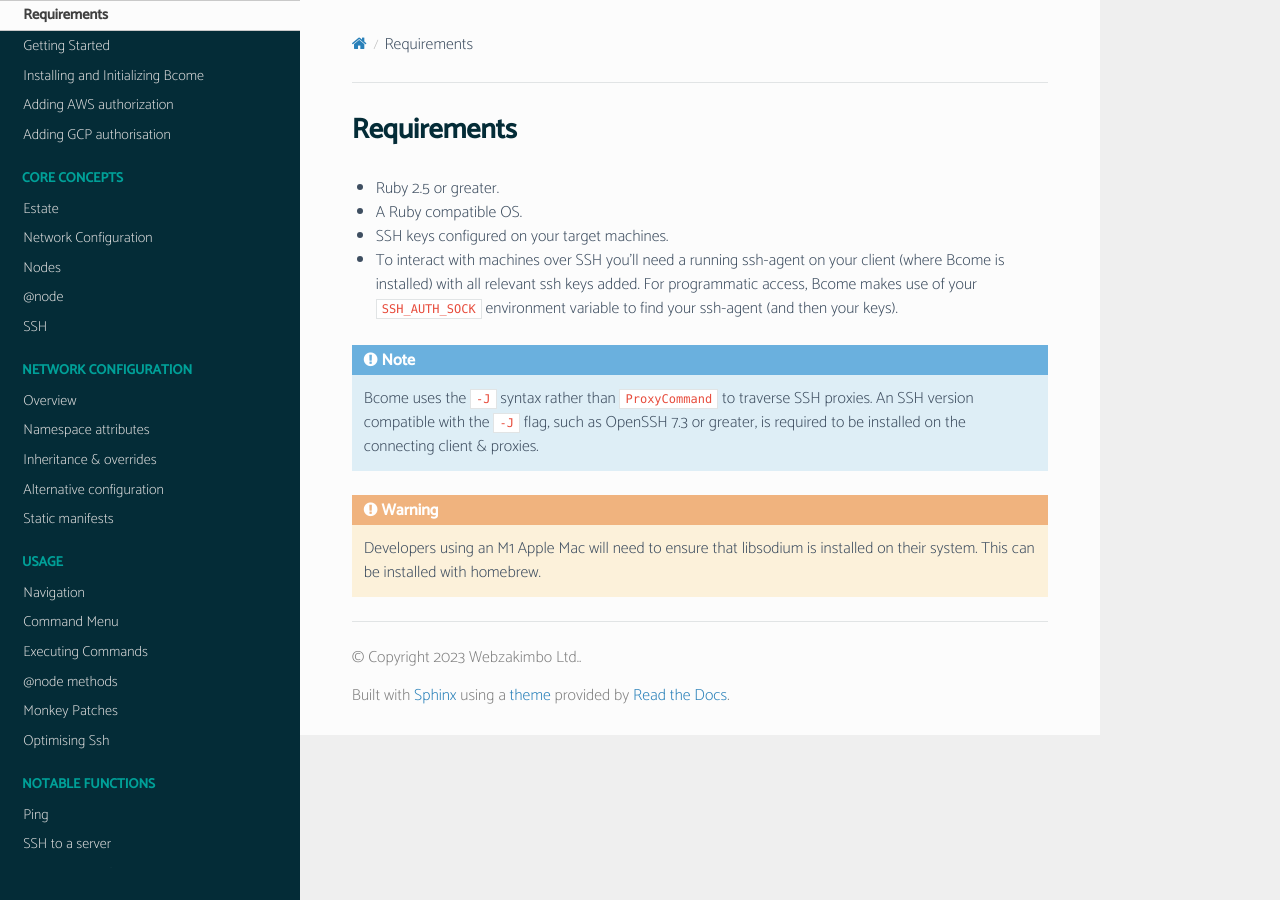
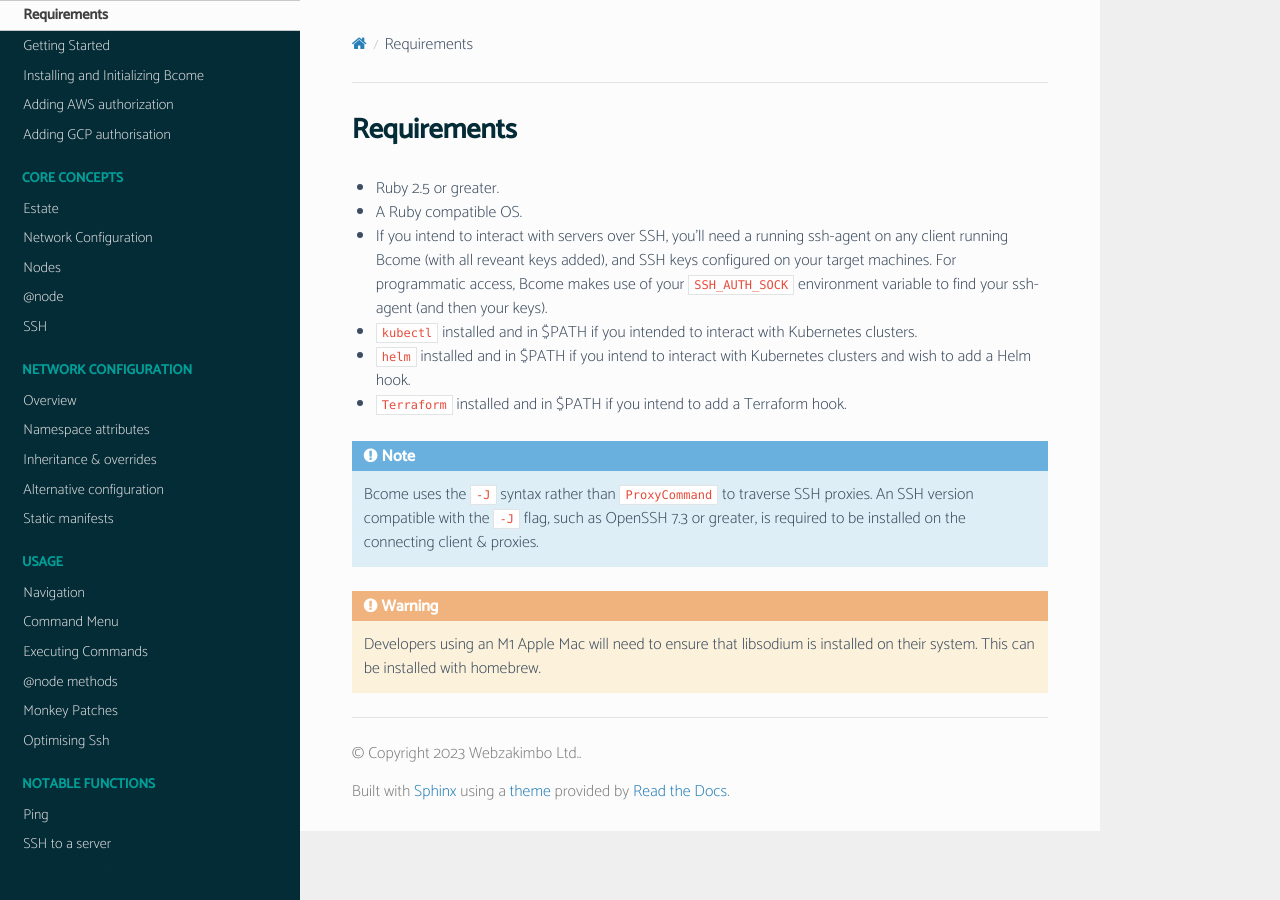
Before and after one commit to webzakimbo/bcome-read-the-docs, a Sphinx documentation site: the page built from docs/source/getting-started/requirements.rst, in a window 1280 px wide. Built offline with Sphinx 7.4.7 and the Read the Docs theme 2.0.0, drawn with Linux system fonts in a browser that asks for light colours; pages that are not in the unit, such as notebooks, are missing from menus.

Commit message:
Update getting started

```diff
--- a/docs/source/getting-started/requirements.rst
+++ b/docs/source/getting-started/requirements.rst
@@ -9,9 +9,13 @@ Requirements
 
 - A Ruby compatible OS.
 
-- SSH keys configured on your target machines.
+- If you intend to interact with servers over SSH, you'll need a running ssh-agent on any client running Bcome (with all reveant keys added), and SSH keys configured on your target machines.  For programmatic access, Bcome makes use of your ``SSH_AUTH_SOCK`` environment variable to find your ssh-agent (and then your keys).
 
-- To interact with machines over SSH you'll need a running ssh-agent on your client (where Bcome is installed) with all relevant ssh keys added.  For programmatic access, Bcome makes use of your ``SSH_AUTH_SOCK`` environment variable to find your ssh-agent (and then your keys).
+- ``kubectl`` installed and in $PATH if you intended to interact with Kubernetes clusters.
+
+- ``helm`` installed and in $PATH if you intend to interact with Kubernetes clusters and wish to add a Helm hook.
+
+- ``Terraform`` installed and in $PATH if you intend to add a Terraform hook.
 
 .. include:: ssh-version-requirement-note.rst
 
```
